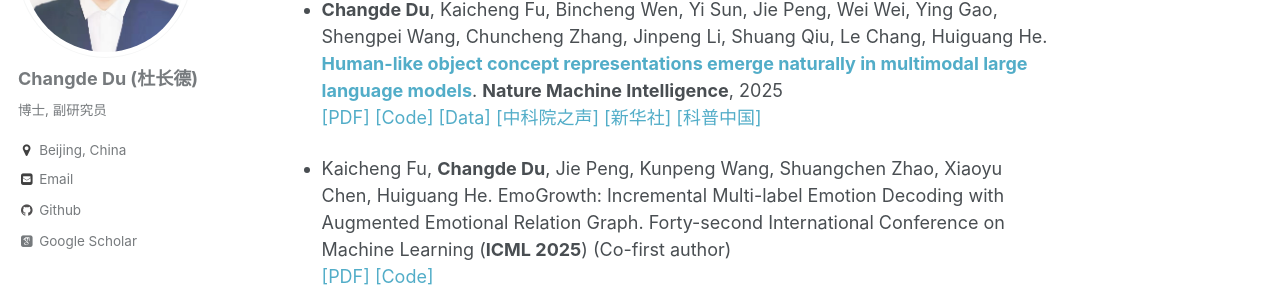
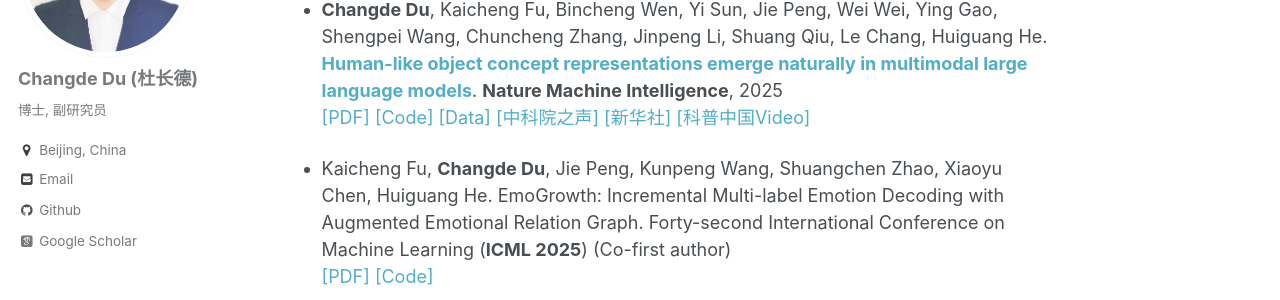
Before and after one commit to ChangdeDu/changdedu.github.io, a Jekyll site: the page built from _pages/about.md, in a window 1280 px wide and 900 px high, scrolled down 3306 px. Shown: the part 153-453 px from the top of the window. Built offline with Jekyll 4.4.1, drawn with Linux system fonts in a browser that asks for light colours; some web fonts are replaced.

Commit message:
Update about.md

```diff
--- a/_pages/about.md
+++ b/_pages/about.md
@@ -89,7 +89,7 @@ redirect_from:
 ### [[Google Scholar]](https://scholar.google.com/citations?user=ef2EFsYAAAAJ&hl=zh-CN) [[DBLP]](https://dblp.org/pid/178/4485.html)
 
 ## 2025
--  **Changde Du**, Kaicheng Fu, Bincheng Wen, Yi Sun, Jie Peng, Wei Wei, Ying Gao, Shengpei Wang, Chuncheng Zhang, Jinpeng Li, Shuang Qiu, Le Chang, Huiguang He. [**Human-like object concept representations emerge naturally in multimodal large language models**](https://www.nature.com/articles/s42256-025-01049-z). **Nature Machine Intelligence**, 2025 <br>[[PDF]](https://www.nature.com/articles/s42256-025-01049-z) [[Code]](https://github.com/ChangdeDu/LLMs_core_dimensions) [[Data]](https://osf.io/qn5uv/) [[中科院之声]](https://mp.weixin.qq.com/s/vYWl2CqotvEpnX2kRjjgbg) [[新华社]](https://h.xinhuaxmt.com/vh512/share/12582034?docid=12582034&newstype=1001&d=134fff1&channel=weixin&time=1757301214924) [[科普中国]](https://m.kepuchina.cn/videodetail?id=617133&member_id=CM202305251701258498&check_code=6222ac428b93411b8e1ead578d526701&spm=APP%24%23%23%24%E5%88%86%E4%BA%AB%24%23%23%24%24%23%23%24&shareSource=1)
+-  **Changde Du**, Kaicheng Fu, Bincheng Wen, Yi Sun, Jie Peng, Wei Wei, Ying Gao, Shengpei Wang, Chuncheng Zhang, Jinpeng Li, Shuang Qiu, Le Chang, Huiguang He. [**Human-like object concept representations emerge naturally in multimodal large language models**](https://www.nature.com/articles/s42256-025-01049-z). **Nature Machine Intelligence**, 2025 <br>[[PDF]](https://www.nature.com/articles/s42256-025-01049-z) [[Code]](https://github.com/ChangdeDu/LLMs_core_dimensions) [[Data]](https://osf.io/qn5uv/) [[中科院之声]](https://mp.weixin.qq.com/s/vYWl2CqotvEpnX2kRjjgbg) [[新华社]](https://h.xinhuaxmt.com/vh512/share/12582034?docid=12582034&newstype=1001&d=134fff1&channel=weixin&time=1757301214924) [[科普中国Video]](https://m.kepuchina.cn/videodetail?id=617133&member_id=CM202305251701258498&check_code=6222ac428b93411b8e1ead578d526701&spm=APP%24%23%23%24%E5%88%86%E4%BA%AB%24%23%23%24%24%23%23%24&shareSource=1)
 
 - Kaicheng Fu, **Changde Du**, Jie Peng, Kunpeng Wang, Shuangchen Zhao, Xiaoyu Chen, Huiguang He. EmoGrowth: Incremental Multi-label Emotion Decoding with Augmented Emotional Relation Graph. Forty-second International Conference on Machine Learning (**ICML 2025**) (Co-first author) <br> [[PDF]](https://arxiv.org/abs/2405.20600) [[Code]](https://github.com/ChangdeDu/EmoGrowth)
 
```
